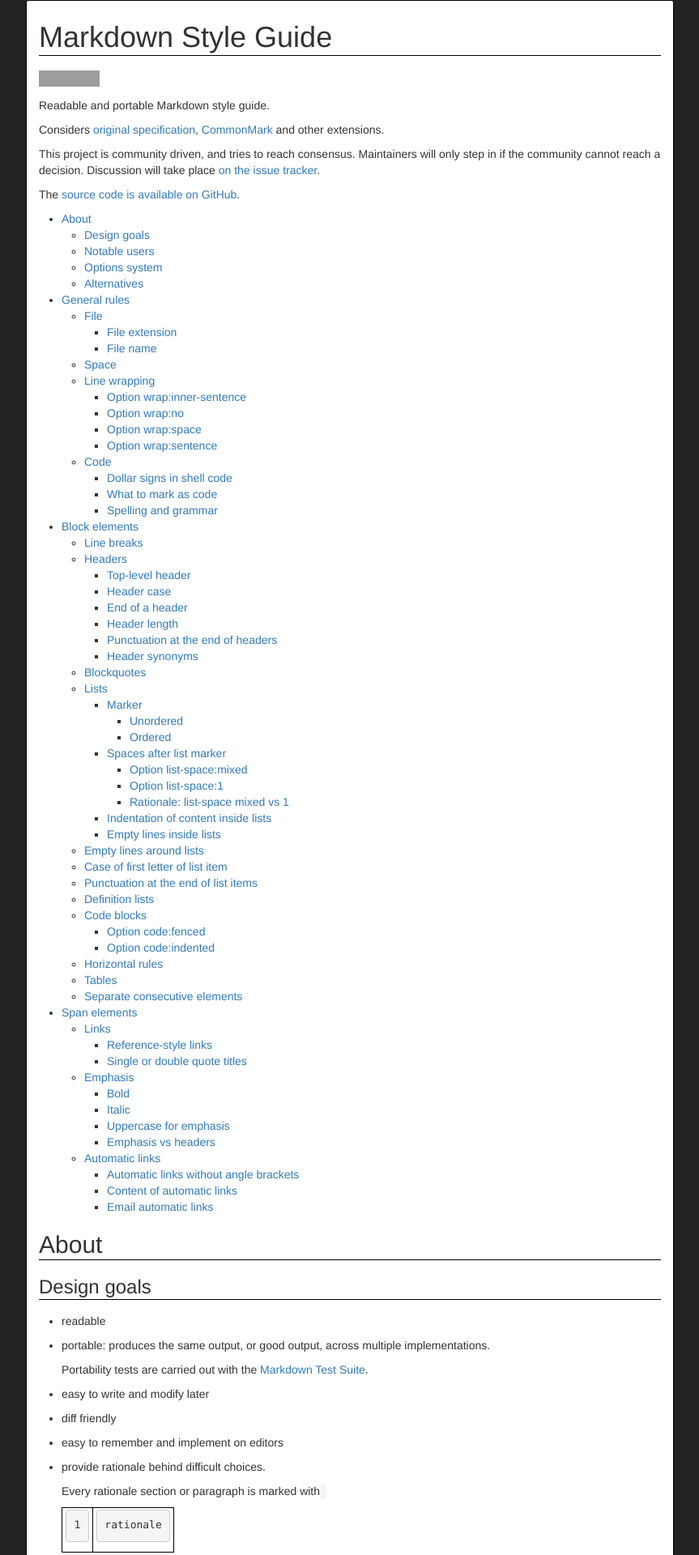
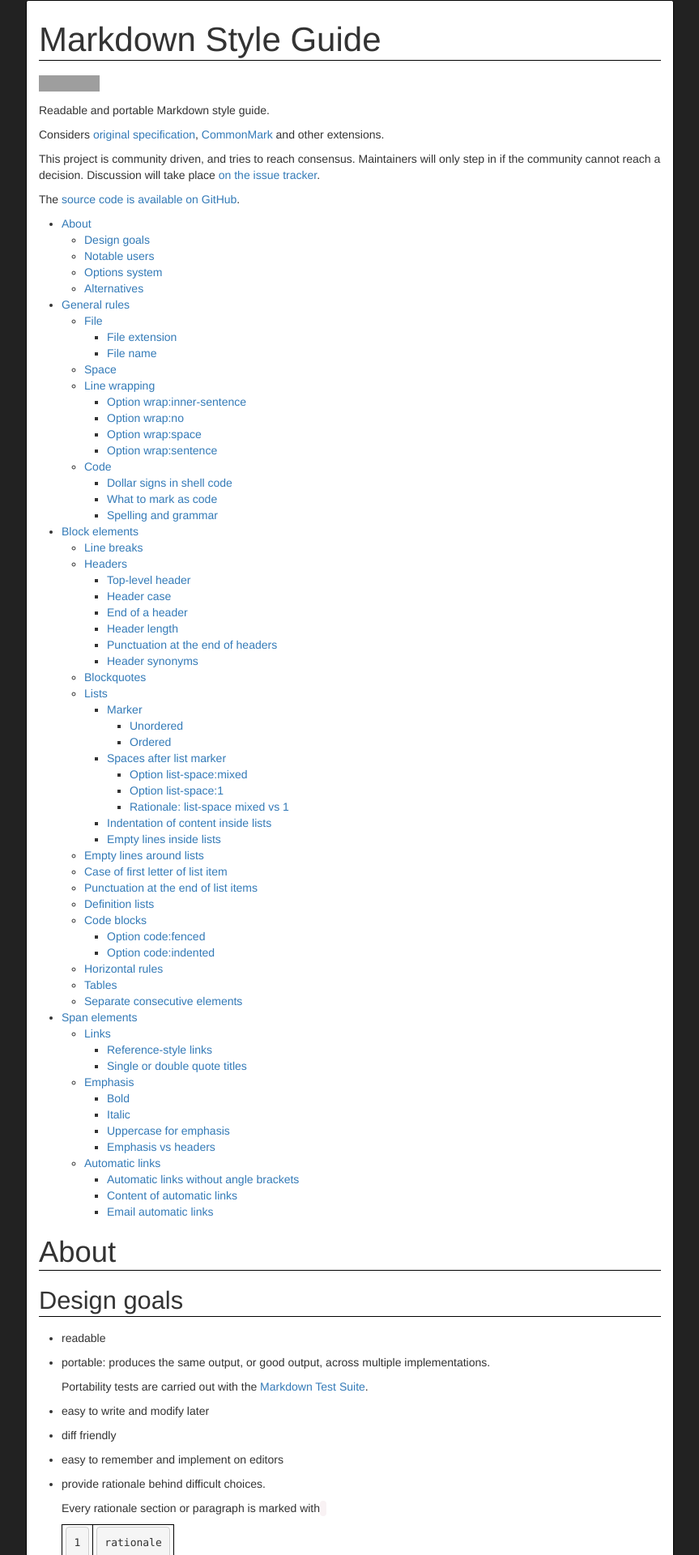
Before and after one commit to cirosantilli/markdown-style-guide, a Jekyll site: the page built from index.md, in a window 1280 px wide. Shown: the top 1920 px of the page at 81% size, without its empty margins (208-1071 px from the left). Built offline with Jekyll 4.4.1, drawn with Linux system fonts in a browser that asks for light colours; nearby versions of some CDN libraries; grey boxes are pictures that could not be loaded.

```diff
--- a/assets/main.scss
+++ b/assets/main.scss
@@ -22,6 +22,24 @@
     border-bottom: $border;
     padding-bottom: 2px;
     margin-bottom: 16px;
+  }
+  h1 {
+    font-size: 3em;
+  }
+  h2 {
+    font-size: 2.6em;
+  }
+  h3 {
+    font-size: 2.2em;
+  }
+  h4 {
+    font-size: 1.8em;
+  }
+  h5 {
+    font-size: 1.4em;
+  }
+  h6 {
+    font-size: 1em;
   }
 }
 main p {
@@ -68,7 +86,6 @@
   margin-left: 0px;
   /*padding-left: 0px;*/
 }
-
 main {
   ul[data-toc],
   ol[data-toc],
@@ -78,6 +95,9 @@
     margin-left: 30px;
     padding-left: 0px;
   }
+}
+main blockquote {
+  font-size: 1.2em;
 }
 
 #sharethis {
```
